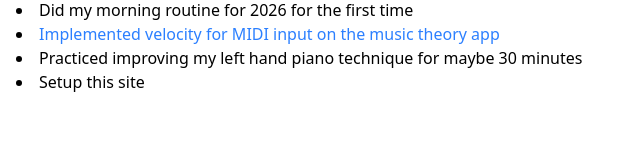
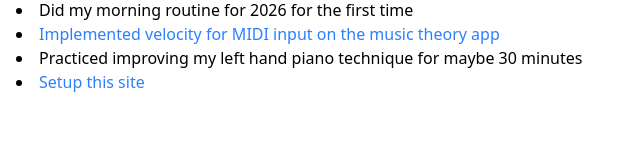
Before and after one commit to Zachiah/life-log, a SvelteKit app: page / in a window 1280 px wide. Shown: the part 142-300 px from the top of the page, without its empty margins (0-640 px from the left). Built offline with nearby package versions, Linux system fonts and the light colour scheme.

Commit message:
Add link

```diff
--- a/src/routes/+page.svelte
+++ b/src/routes/+page.svelte
@@ -9,7 +9,7 @@
 					'https://github.com/Zachiah/music-theory/commit/1d8dd3eafe468c8e957f8004689afaf193376767'
 				],
 				'Practiced improving my left hand piano technique for maybe 30 minutes',
-				'Setup this site'
+				['Setup this site', 'https://life-log.zachiah.com/']
 			]
 		}
 	];
```
